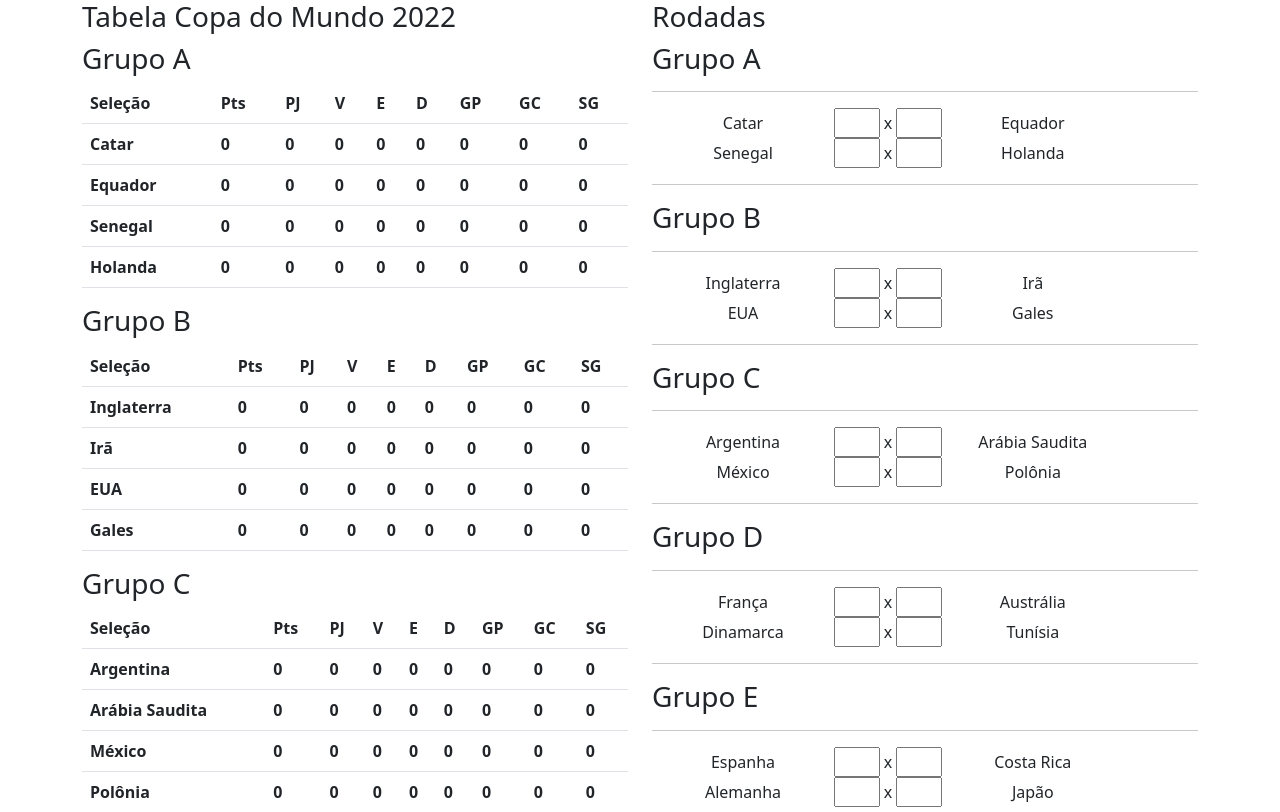
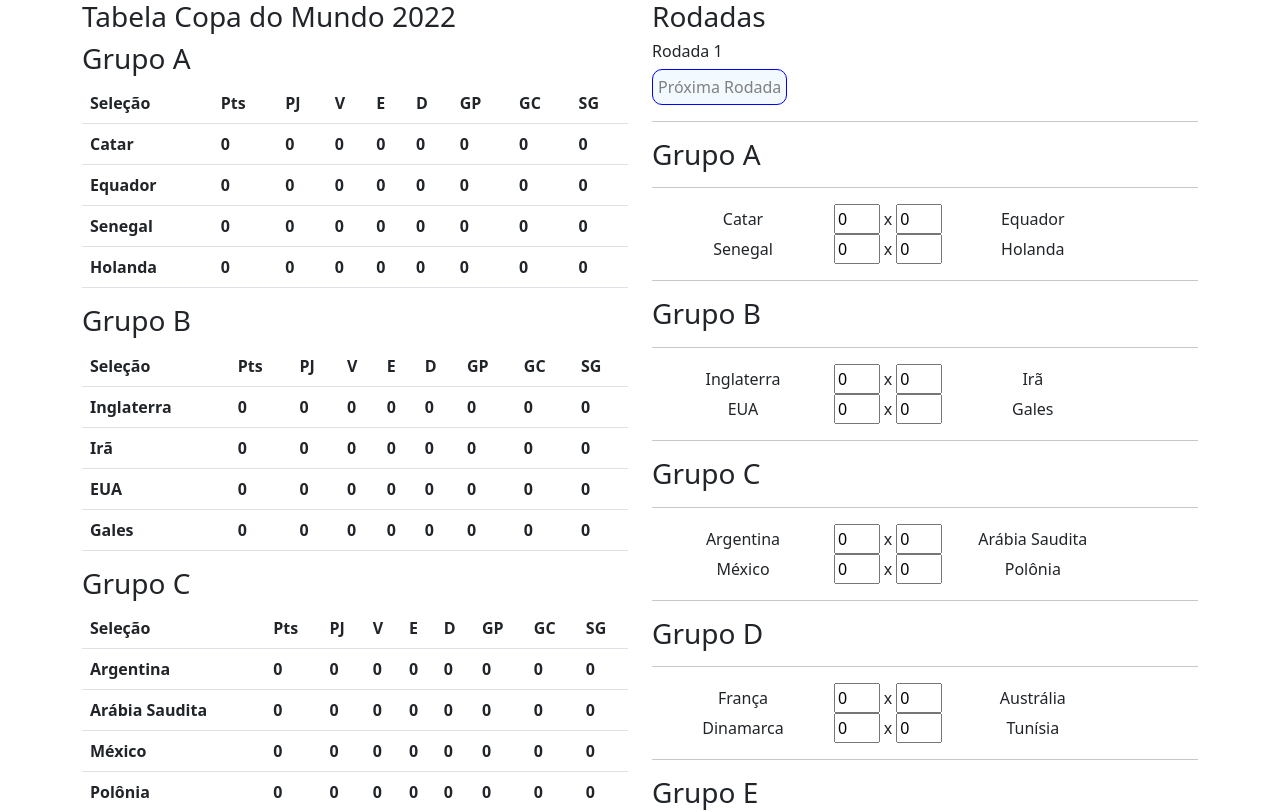
Before and after one commit to MatheusJords/bolaoCopa2022, an Angular app: page / in a window 1280 px wide. Shown: the top 812 px of the page. Built offline with nearby package versions, Linux system fonts and the light colour scheme.

Commit message:
Adicionando rodadas

```diff
--- /dev/null
+++ b/src/app/copadomundo/rodada.service.ts
@@ -0,0 +1,53 @@
+import { Injectable } from '@angular/core';
+
+@Injectable({
+  providedIn: 'root'
+})
+export class RodadaService {
+
+  rodada1 : boolean = true;
+  rodada2 : boolean = false;
+  rodada3 : boolean = false;
+
+  constructor() { }
+
+  mostraRodada() : String{
+    if(this.rodada1){
+      return "Rodada 1"
+    }
+    if(this.rodada2){
+      return "Rodada 2"
+    }
+    else{
+      return "Rodada 3"
+    }
+  }
+
+  visualizarProximaRodada(){
+    if(this.rodada2){
+      this.rodada2 = !this.rodada2
+      this.rodada3 = true
+      return
+    }
+
+    if(this.rodada1){
+      this.rodada1 = !this.rodada1;
+      this.rodada2 = true;
+      return
+    }
+  }
+
+  visualizarRodadaAnterior(){
+    if(this.rodada3){
+      this.rodada3 = !this.rodada3
+      this.rodada2 = true;
+      return
+    }
+
+    if(this.rodada2){
+      this.rodada2 = !this.rodada2
+      this.rodada1 = true;
+      return
+    }
+  }
+}
--- a/src/app/rodada/rodada.component.css
+++ b/src/app/rodada/rodada.component.css
@@ -0,0 +1,7 @@
+.btn-primary{
+    color:grey;
+    background-color: rgba(240, 248, 255, 0.815);
+    border: 1px solid blue;
+    border-radius: 10px;
+    padding: 5px;
+}
--- a/src/app/rodada/rodada.component.html
+++ b/src/app/rodada/rodada.component.html
@@ -1,18 +1,78 @@
 <aside>
+    <h6>{{mostraRodada()}}</h6>
+    <button [hidden]="rodada1" (click)="visualizarRodadaAnterior()" type="input" class="btn-primary"> Rodada
+        Anterior</button>
+    <button [hidden]="rodada3" (click)="visualizarProximaRodada()" type="input" class="btn-primary"> Próxima
+        Rodada</button>
+    <hr>
+
+    <div *ngIf="rodada1">
         <div *ngFor="let grupo of grupos; index as i">
             <div *ngIf="retornaSelecoes(grupo)">
                 <h3>Grupo {{grupo}}</h3>
                 <hr>
                 <label *ngIf="selecoesDoGrupo[0]" class="col-4 text-center" for="">{{selecoesDoGrupo[0].nome}}</label>
-            <input class="col-1" type="text"> x
-            <input class="col-1" type="text">
+                <input class="col-1" [(ngModel)]="selecoesDoGrupo[0].g1"
+                    (change)="atualizaPlacar(selecoesDoGrupo[0].g1, selecoesDoGrupo[1].g1,selecoesDoGrupo[0],selecoesDoGrupo[1])" type="text"> x
+                <input class="col-1" [(ngModel)]="selecoesDoGrupo[1].g1"
+                    (change)="atualizaPlacar(selecoesDoGrupo[0].g1, selecoesDoGrupo[1].g1)" type="text">
                 <label *ngIf="selecoesDoGrupo[1]" class="col-4 text-center" for="">{{selecoesDoGrupo[1].nome}}</label>
                 <br>
                 <label *ngIf="selecoesDoGrupo[2]" class="col-4 text-center" for="">{{selecoesDoGrupo[2].nome}}</label>
-            <input class="col-1" type="text"> x
-            <input class="col-1" type="text">
+                <input class="col-1" [(ngModel)]="selecoesDoGrupo[2].g1"
+                    (change)="atualizaPlacar(selecoesDoGrupo[2].g1)" type="text"> x
+                <input class="col-1" [(ngModel)]="selecoesDoGrupo[3].g1"
+                    (change)="atualizaPlacar(selecoesDoGrupo[3].g1)" type="text">
                 <label *ngIf="selecoesDoGrupo[3]" class="col-4 text-center" for="">{{selecoesDoGrupo[3].nome}}</label>
                 <hr>
             </div>
         </div>
+    </div>
+
+
+    <div *ngIf="rodada2">
+        <div *ngFor="let grupo of grupos; index as i">
+            <div *ngIf="retornaSelecoes(grupo)">
+                <h3>Grupo {{grupo}}</h3>
+                <hr>
+                <label *ngIf="selecoesDoGrupo[0]" class="col-4 text-center" for="">{{selecoesDoGrupo[0].nome}}</label>
+                <input class="col-1" [(ngModel)]="selecoesDoGrupo[0].g1"
+                (change)="atualizaPlacar(selecoesDoGrupo[0].g1)" type="text"> x
+                <input class="col-1" [(ngModel)]="selecoesDoGrupo[2].g1"
+                (change)="atualizaPlacar(selecoesDoGrupo[2].g1)" type="text">
+                <label *ngIf="selecoesDoGrupo[2]" class="col-4 text-center" for="">{{selecoesDoGrupo[2].nome}}</label>
+                <br>
+                <label *ngIf="selecoesDoGrupo[1]" class="col-4 text-center" for="">{{selecoesDoGrupo[1].nome}}</label>
+                <input class="col-1" [(ngModel)]="selecoesDoGrupo[1].g1"
+                (change)="atualizaPlacar(selecoesDoGrupo[1].g1)" type="text"> x
+                <input class="col-1" [(ngModel)]="selecoesDoGrupo[3].g1"
+                (change)="atualizaPlacar(selecoesDoGrupo[3].g1)" type="text">
+                <label *ngIf="selecoesDoGrupo[3]" class="col-4 text-center" for="">{{selecoesDoGrupo[3].nome}}</label>
+                <hr>
+            </div>
+        </div>
+    </div>
+
+    <div *ngIf="rodada3">
+        <div *ngFor="let grupo of grupos; index as i">
+            <div *ngIf="retornaSelecoes(grupo)">
+                <h3>Grupo {{grupo}}</h3>
+                <hr>
+                <label *ngIf="selecoesDoGrupo[0]" class="col-4 text-center" for="">{{selecoesDoGrupo[0].nome}}</label>
+                <input class="col-1" [(ngModel)]="selecoesDoGrupo[0].g1"
+                (change)="atualizaPlacar(selecoesDoGrupo[0].g1)" type="text"> x
+                <input class="col-1" [(ngModel)]="selecoesDoGrupo[3].g1"
+                (change)="atualizaPlacar(selecoesDoGrupo[3].g1)" type="text">
+                <label *ngIf="selecoesDoGrupo[3]" class="col-4 text-center" for="">{{selecoesDoGrupo[3].nome}}</label>
+                <br>
+                <label *ngIf="selecoesDoGrupo[1]" class="col-4 text-center" for="">{{selecoesDoGrupo[1].nome}}</label>
+                <input class="col-1" [(ngModel)]="selecoesDoGrupo[1].g1"
+                (change)="atualizaPlacar(selecoesDoGrupo[1].g1)" type="text"> x
+                <input class="col-1" [(ngModel)]="selecoesDoGrupo[2].g1"
+                (change)="atualizaPlacar(selecoesDoGrupo[2].g1)" type="text">
+                <label *ngIf="selecoesDoGrupo[2]" class="col-4 text-center" for="">{{selecoesDoGrupo[2].nome}}</label>
+                <hr>
+            </div>
+        </div>
+    </div>
 </aside>
--- a/src/app/rodada/rodada.component.ts
+++ b/src/app/rodada/rodada.component.ts
@@ -1,5 +1,6 @@
 import { Component, OnInit } from '@angular/core';
 import { GruposService } from '../copadomundo/grupos.service';
+import { RodadaService } from '../copadomundo/rodada.service';
 import { SelecoesService } from '../copadomundo/selecoes.service';
 import { Selecoes } from '../selecoes/selecoes';
 
@@ -11,12 +12,35 @@ import { Selecoes } from '../selecoes/selecoes';
 export class RodadaComponent implements OnInit {
   grupos: Array<String> = [""];
   selecoesDoGrupo: Array<Selecoes> = [];
+  rodada1 : boolean = true;
+  rodada2 : boolean = false;
+  rodada3 : boolean = false;
 
   constructor(private gruposService : GruposService,
-              private selecoesService : SelecoesService) { }
+              private selecoesService : SelecoesService,
+              private rodadaService : RodadaService) {
+
+        this.rodada1 = this.rodadaService.rodada1;
+        this.rodada2 = this.rodadaService.rodada2;
+        this.rodada3 = this.rodadaService.rodada3;
+  }
 
   ngOnInit(): void {
     this.grupos = this.gruposService.criaGrupos();
+  }
+
+  mostraRodada() : String{
+    return this.rodadaService.mostraRodada();
+  }
+
+  visualizarProximaRodada(){
+    this.rodadaService.visualizarProximaRodada();
+    this.atualizaRodada()
+  }
+
+  visualizarRodadaAnterior(){
+    this.rodadaService.visualizarRodadaAnterior();
+    this.atualizaRodada()
   }
 
   retornaSelecoes(grupo:String){
@@ -25,4 +49,36 @@ export class RodadaComponent implements OnInit {
     return true
   }
 
+  atualizaPlacar(golsCasa:number, golsFora ?: number, mandante ?: Selecoes,visitante ?: Selecoes){
+    console.log(golsCasa)
+    console.log(golsFora)
+    console.log(mandante)
+    console.log(visitante)
+
+    if(visitante !== undefined && mandante !== undefined && golsFora !== undefined && golsCasa !== undefined){
+      mandante.golspro = mandante.g1 + mandante.g2 + mandante.g3;
+      if(golsCasa > golsFora){
+
+      }
+
+      if(golsFora > golsCasa){
+
+      }
+
+      if(golsCasa === golsFora){
+
+      }
+
+
+
+    }
+
+  }
+
+  atualizaRodada(){
+    this.rodada1 = this.rodadaService.rodada1;
+    this.rodada2 = this.rodadaService.rodada2;
+    this.rodada3 = this.rodadaService.rodada3;
+  }
+
 }
--- a/src/app/selecoes/selecoes.ts
+++ b/src/app/selecoes/selecoes.ts
@@ -10,4 +10,7 @@ export class Selecoes {
     golscontra: number = 0;
     saldogols: number = 0;
     posicao: number = 0;
+    g1: number = 0;
+    g2: number = 0;
+    g3: number = 0;
 }
```
Also changed, not shown: src/app/app.module.ts (+5 -2 lines), 1 other file (tests, documents, lock files or other folders). Lines whose indentation alone changed are shown as unchanged.
